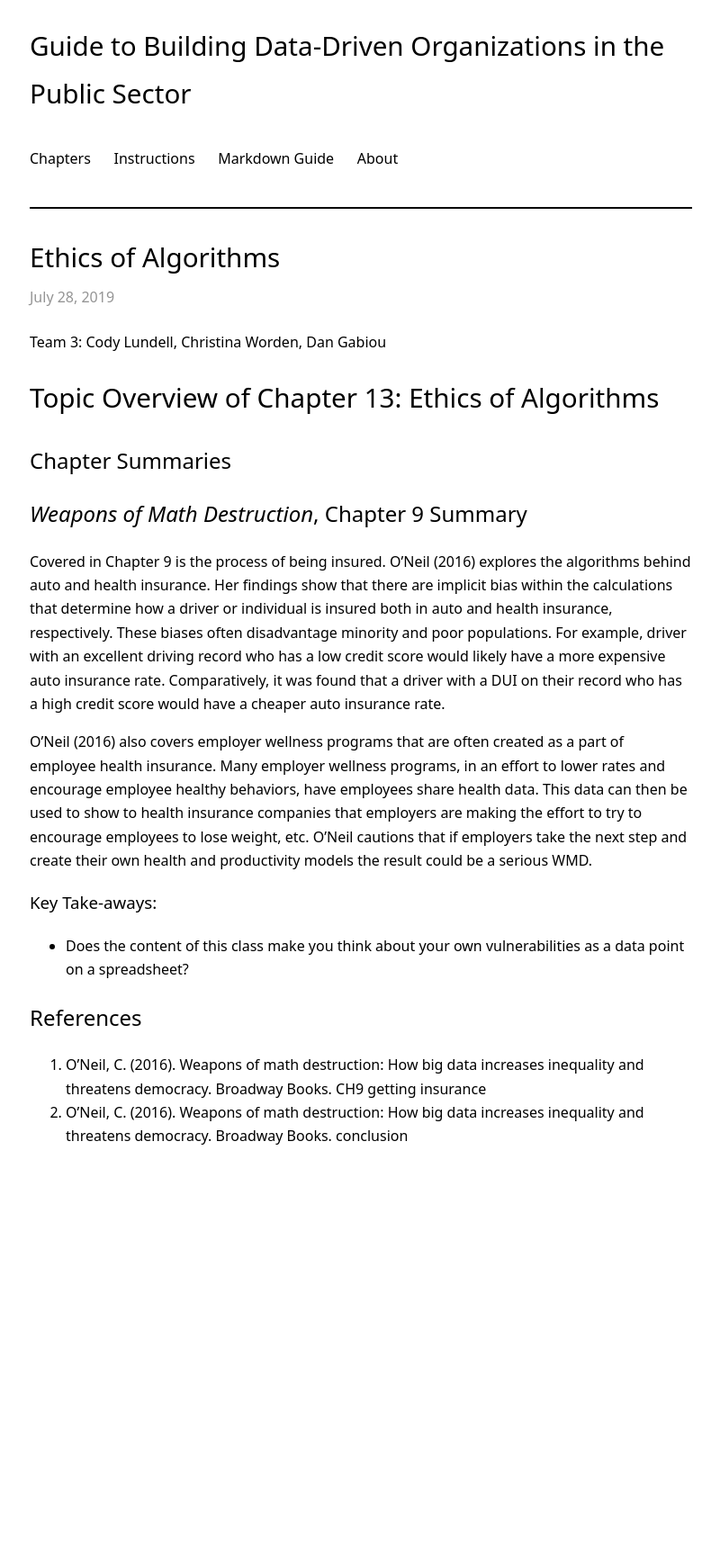
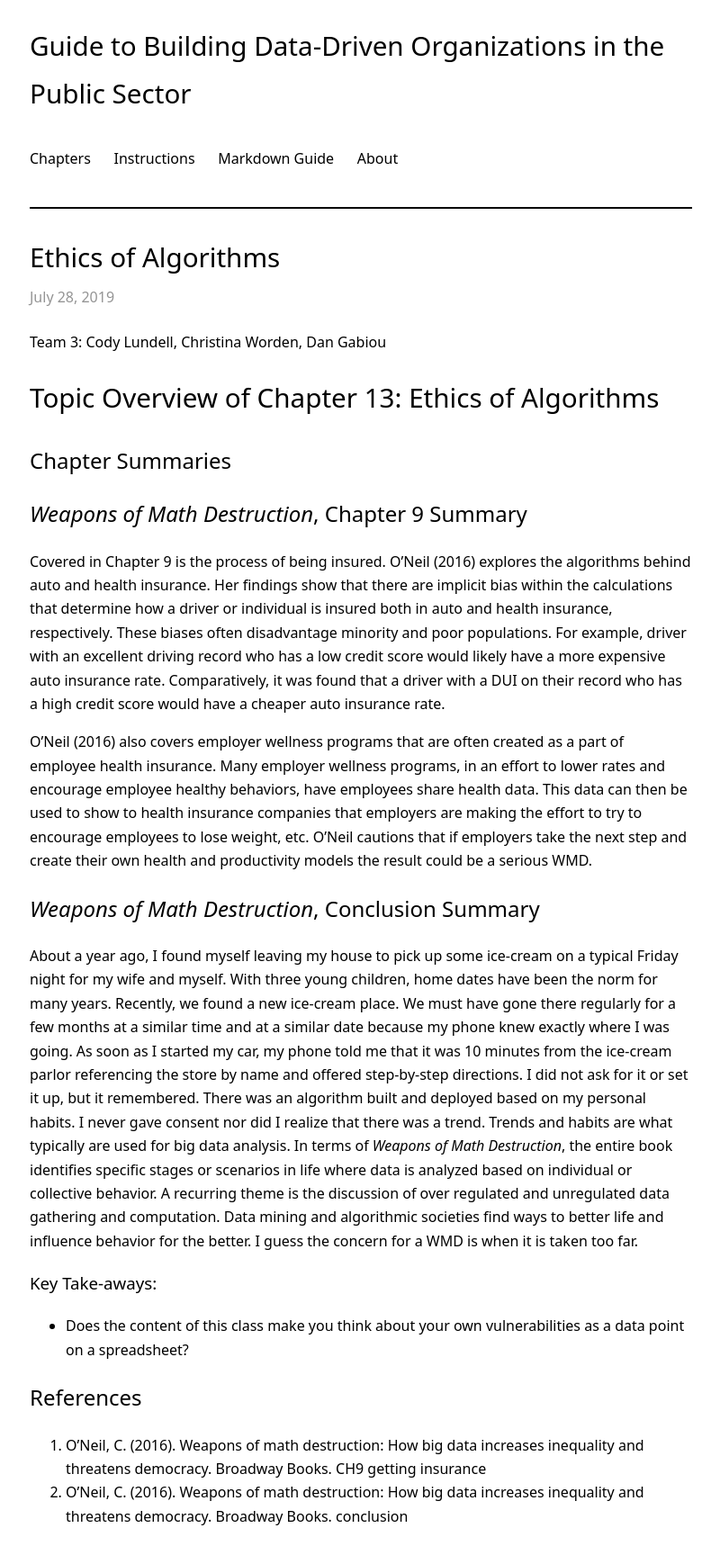
Before and after one commit to RandyWilkinsASU/ddm-textbook-summer-2019, a Jekyll site: the page built from _posts/2019-07-28-ch13-ethics.md, in a window 1280 px wide. Shown: the whole page at 90% size, without its empty margins (239-1039 px from the left). Built offline with Jekyll 4.4.1, drawn with Linux system fonts in a browser that asks for light colours; our own code applies the rules of GitHub Pages for plain Markdown files; before the commit the page ends 1316 px from its top, so only the background shows below that.

Commit message:
Update 2019-07-28-ch13-ethics.md

```diff
--- a/_posts/2019-07-28-ch13-ethics.md
+++ b/_posts/2019-07-28-ch13-ethics.md
@@ -25,6 +25,18 @@ data. This data can then be used to show to health insurance companies that empl
 encourage employees to lose weight, etc. O’Neil cautions that if employers take the next step and create their own health and
 productivity models the result could be a serious WMD.
 
+## *Weapons of Math Destruction*, Conclusion Summary
+
+About a year ago, I found myself leaving my house to pick up some ice-cream on a typical Friday night for my wife and myself.
+With three young children, home dates have been the norm for many years. Recently, we found a new ice-cream place. We must
+have gone there regularly for a few months at a similar time and at a similar date because my phone knew exactly where I was
+going. As soon as I started my car, my phone told me that it was 10 minutes from the ice-cream parlor referencing the store by
+name and offered step-by-step directions. I did not ask for it or set it up, but it remembered. There was an algorithm built
+and deployed based on my personal habits. I never gave consent nor did I realize that there was a trend. Trends and habits are
+what typically are used for big data analysis. In terms of *Weapons of Math Destruction*, the entire book identifies specific
+stages or scenarios in life where data is analyzed based on individual or collective behavior. A recurring theme is the
+discussion of over regulated and unregulated data gathering and computation. Data mining and algorithmic societies find ways
+to better life and influence behavior for the better. I guess the concern for a WMD is when it is taken too far.
 
 ### Key Take-aways:
 
```
